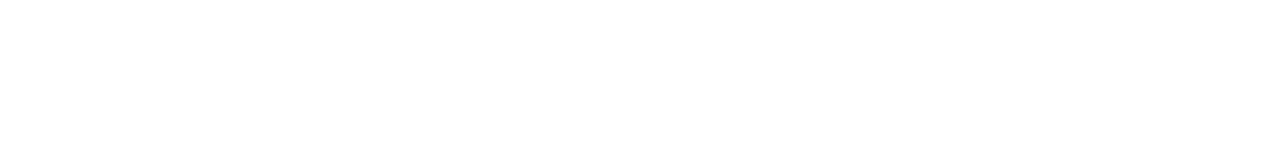
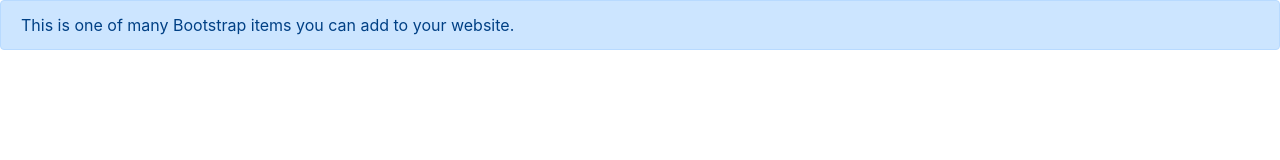
Before and after one commit to HMartinez20/Portfolio, a plain HTML site: page index.html in a window 1280 px wide. Drawn offline with nearby package versions, Linux system fonts and the light colour scheme.

Commit message:
Update index.html

```diff
--- a/index.html
+++ b/index.html
@@ -8,5 +8,8 @@
   </head>
   <body>
     <title>Hello, world!</title>
+    <div class="alert alert-primary" role="alert">
+      This is one of many Bootstrap items you can add to your website.
+    </div>
   </body>
 </html>
```
